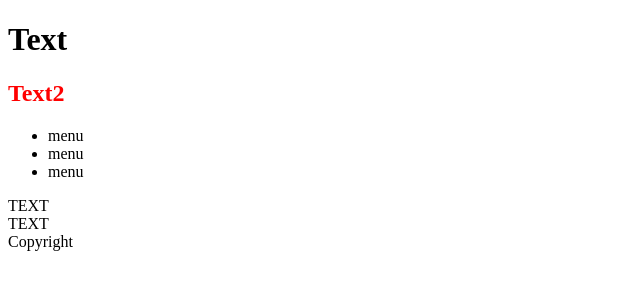
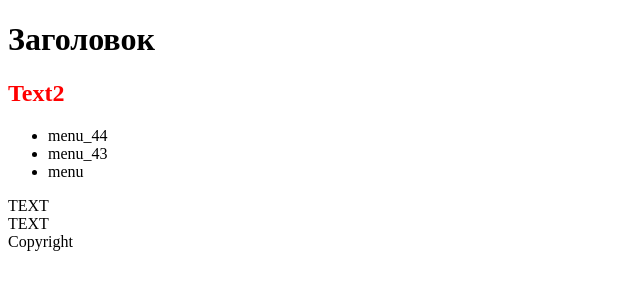
Before and after one commit to zeusd0/first-project, a plain HTML site: page index.html in a window 1280 px wide. Shown: the whole page, without its empty margins (0-640 px from the left). Drawn offline with Linux system fonts and the light colour scheme.

Commit message:
Изменил заголовок

```diff
--- a/index.html
+++ b/index.html
@@ -7,12 +7,12 @@
     </head>
     <body>
         <header>
-            <h1>Text</h1>
+            <h1>Заголовок</h1>
 <h2>Text2</h2>
             <nav>
                 <ul>
-                    <li>menu</li>
-                    <li>menu</li>
+                    <li>menu_44</li>
+                    <li>menu_43</li>
                     <li>menu</li>
                 </ul>
             </nav>
--- a/style.css
+++ b/style.css
@@ -1,3 +1,6 @@
 h2{
 color:red
 }
+.menu_44{
+    color: bisque;
+}
```
Also changed, not shown: 1 other file.
